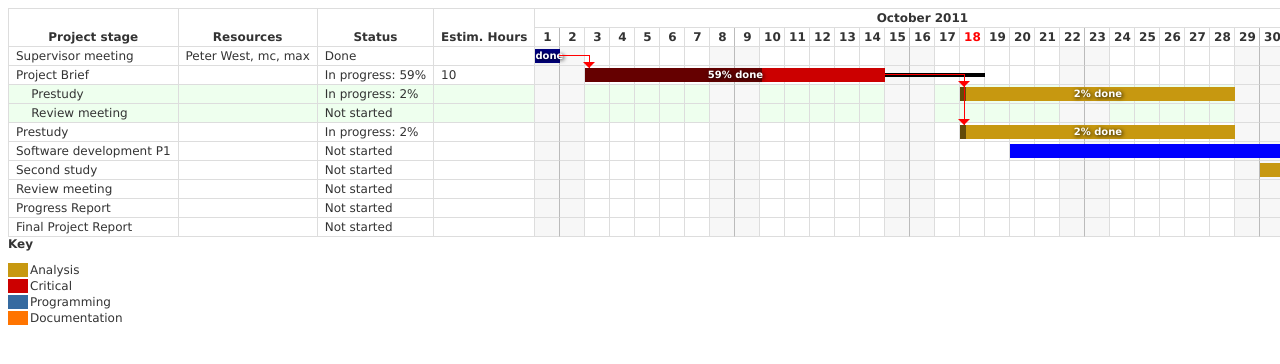
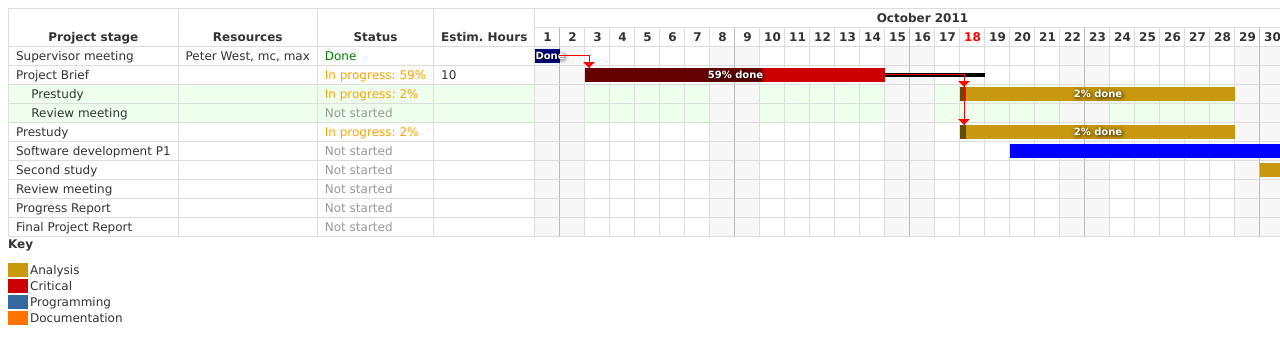
Before and after one commit to FlamingTempura/JSGanttChart, a plain HTML site: page demo/index.html in a window 1280 px wide. Shown: the top 364 px of the page. Drawn offline with Linux system fonts and the light colour scheme.

Commit message:
Predecessors

```diff
--- a/demo/style.css
+++ b/demo/style.css
@@ -133,6 +133,10 @@ th {
 			cursor: pointer;
 		}
 
+	.finished { color: green; }
+	.in-progress { color: orange; }
+	.not-started { color: #999; }
+
 	.gantt-key > div {
 		margin-bottom: 2px;
 	}
--- a/jsganttchart.js
+++ b/jsganttchart.js
@@ -196,11 +196,11 @@
                             }, "");
                         } else if (field === "percentageDone") {
                             if (str === 100) {
-                                str = "Done";
+                                str = '<div class="finished">Done</div>';
                             } else if (!str) {
-                                str = "Not started";
+                                str = '<div class="not-started">Not started</div>';
                             } else {
-                                str = "In progress: " + str + "%";
+                                str = '<div class="in-progress">In progress: ' + str + '%</div>';
                             }
                         }
                         return jQuery('<td>' + str + '</td>');
@@ -341,7 +341,7 @@
                 if (model.has("percentageDone")) {
                     el = jQuery('<div class="done"></div>');
                     el.css({ width: model.get("percentageDone") + "%" });
-                    this.$el.append(el, jQuery('<div class="donetext">' + (model.get("percentageDone") < 100 ? model.get("percentageDone") + "% " : "" ) + 'done</div>'));
+                    this.$el.append(el, jQuery('<div class="donetext">' + (model.get("percentageDone") < 100 ? model.get("percentageDone") + "% done" : "Done" ) + '</div>'));
                 }
 
                 if (model.has("slackEndDate")) {
```
